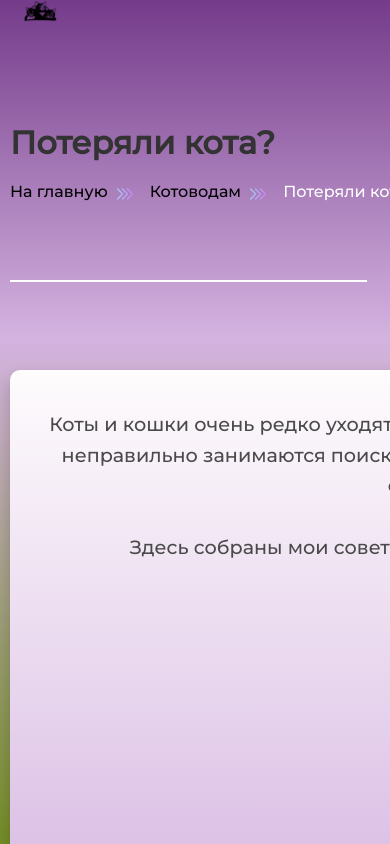
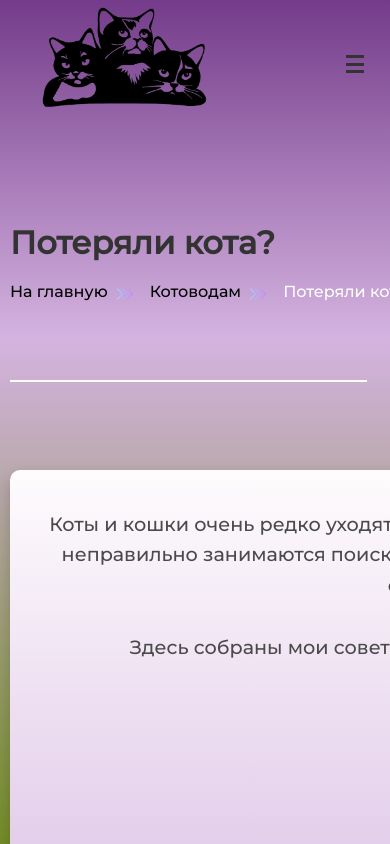
Before and after one commit to blue-anemia/cora_cats, a plain HTML site: page lost-cat.html in a window 390 px wide. Shown: the top 844 px of the page. Drawn offline with nearby package versions, Linux system fonts and the light colour scheme; files that its build step writes are made by us from their sources.

Commit message:
Update header inner pages

```diff
--- a/lost-cat.html
+++ b/lost-cat.html
@@ -24,7 +24,12 @@
                 <a class="header-logo" href="index.html">
                     <img src="images/logo.png" width="200" alt="Логотип">
                 </a>
-                <div class="container">
+                <!-- Бургер-меню кнопка -->
+                <button class="burger-menu" aria-label="Открыть меню">
+                    <span></span>
+                    <span></span>
+                    <span></span>
+                </button>
                     <ul class="site-navigation">
                         <li><a href="index.html">Обо мне</a></li>
                         <li class="active"><a href="#" class="dropdown-menu">Котоводам</a>
@@ -49,7 +54,6 @@
                     </ul>
                 </div>
             </nav>
-        </div>
     </header>
     <main class="container">
         <h1 class="page-title">Потеряли кота?</h1>
```
Also changed, not shown: 404.html (+6 -2 lines), additional-info.html (+6 -2 lines), cat-items.html (+6 -2 lines), cat-owners-book.html (+6 -2 lines), cat-pr.html (+6 -2 lines), cat-sterilization.html (+6 -2 lines), cat-stories.html (+6 -2 lines), donate.html (+6 -2 lines), found-cat.html (+6 -2 lines), med-adaptation.html (+6 -2 lines).
